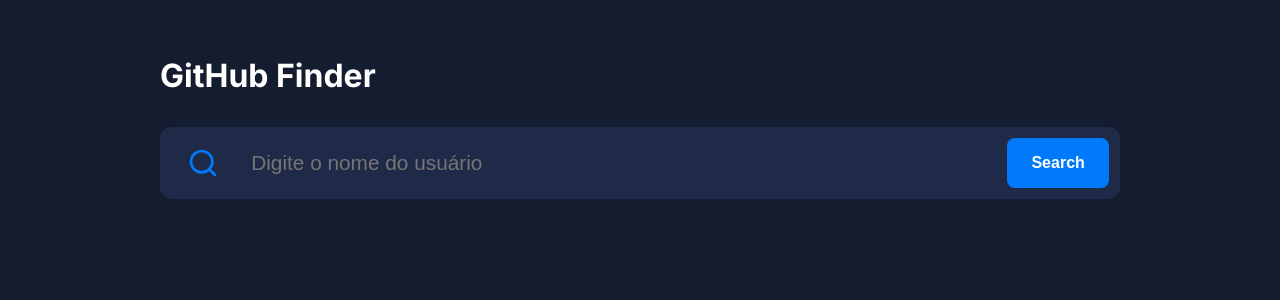
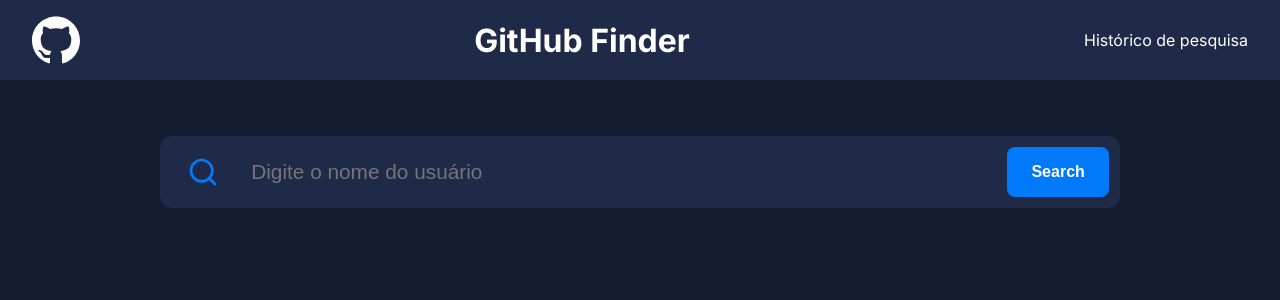
Before and after one commit to Gquaresma/github-finder, a Next.js app: page / in a window 1280 px wide. Shown: the top 300 px of the page. Built offline with nearby package versions, Linux system fonts and the light colour scheme.

Commit message:
refactor: header

```diff
--- a/src/app/globals.css
+++ b/src/app/globals.css
@@ -9,3 +9,12 @@
   color: white;
   background-color: #141c2f;
 }
+
+header {
+  display: flex;
+  width: 100%;
+  justify-content: space-between;
+  align-items: center;
+  padding: 1rem 2rem;
+  background-color: #1e2a47;
+}
--- a/src/app/layout.tsx
+++ b/src/app/layout.tsx
@@ -1,22 +1,31 @@
-import type { Metadata } from 'next'
-import { Inter } from 'next/font/google'
-import './globals.css'
+import type { Metadata } from "next";
+import { Inter } from "next/font/google";
+import { ImGithub } from "react-icons/im";
+import "./globals.css";
 
-const inter = Inter({ subsets: ['latin'] })
+const inter = Inter({ subsets: ["latin"] });
 
 export const metadata: Metadata = {
-  title: 'GitHub Finder',
-  description: 'Generated by create next app',
-}
+  title: "GitHub Finder",
+  description: "Generated by create next app",
+};
 
 export default function RootLayout({
   children,
 }: {
-  children: React.ReactNode
+  children: React.ReactNode;
 }) {
   return (
     <html lang="en">
-      <body className={inter.className}>{children}</body>
+      <body className={inter.className}>
+        <header>
+
+          <ImGithub size="3rem" />
+          <h1>GitHub Finder</h1>
+          <p>Histórico de pesquisa</p>
+        </header>
+        {children}
+      </body>
     </html>
-  )
+  );
 }
--- a/src/components/Home/Home.tsx
+++ b/src/components/Home/Home.tsx
@@ -31,9 +31,6 @@
 
   return (
     <main className={styles.container}>
-      <header>
-        <h1>GitHub Finder</h1>
-      </header>
 
       <SearchBar loadUser={loadUser} />
 
```
